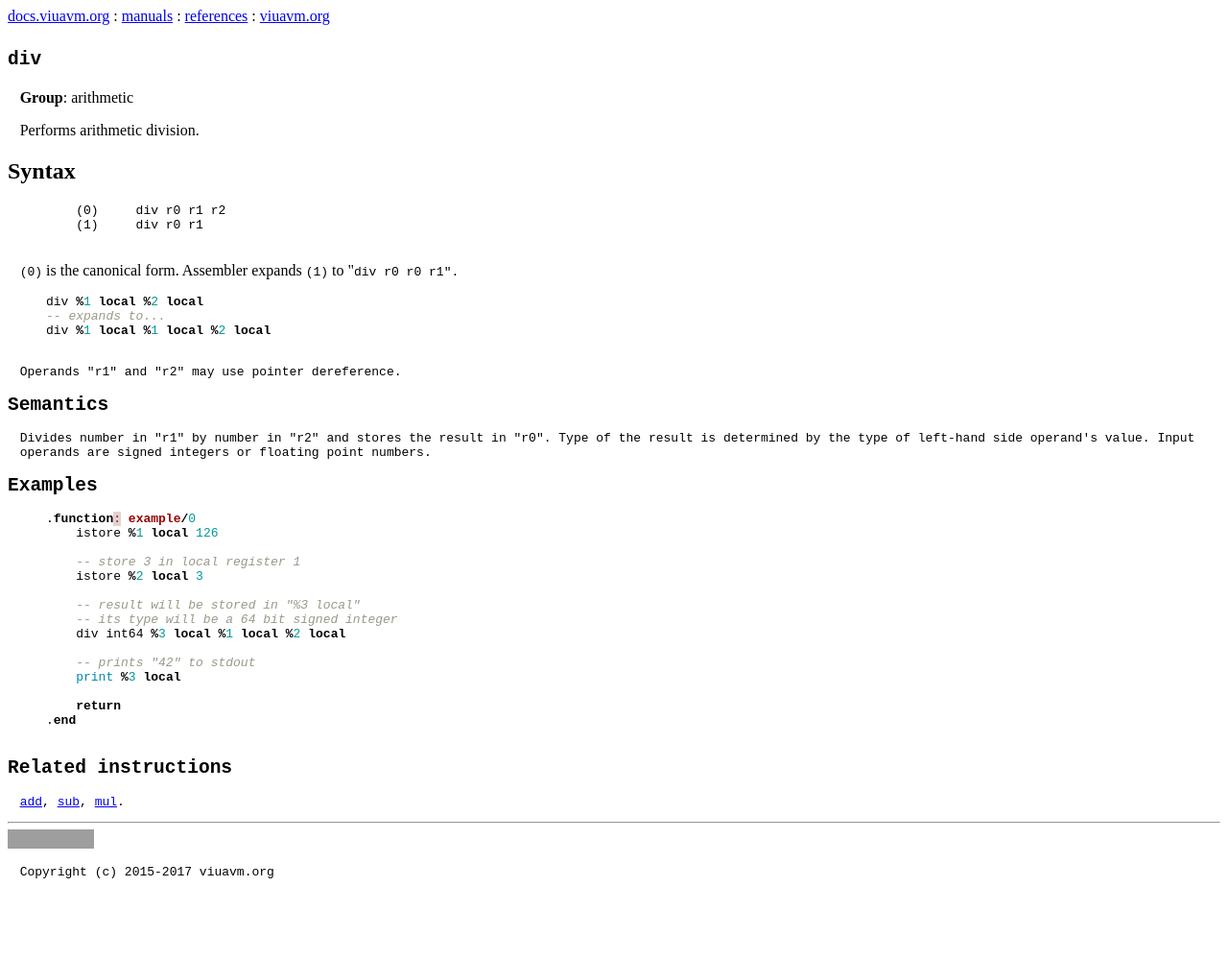
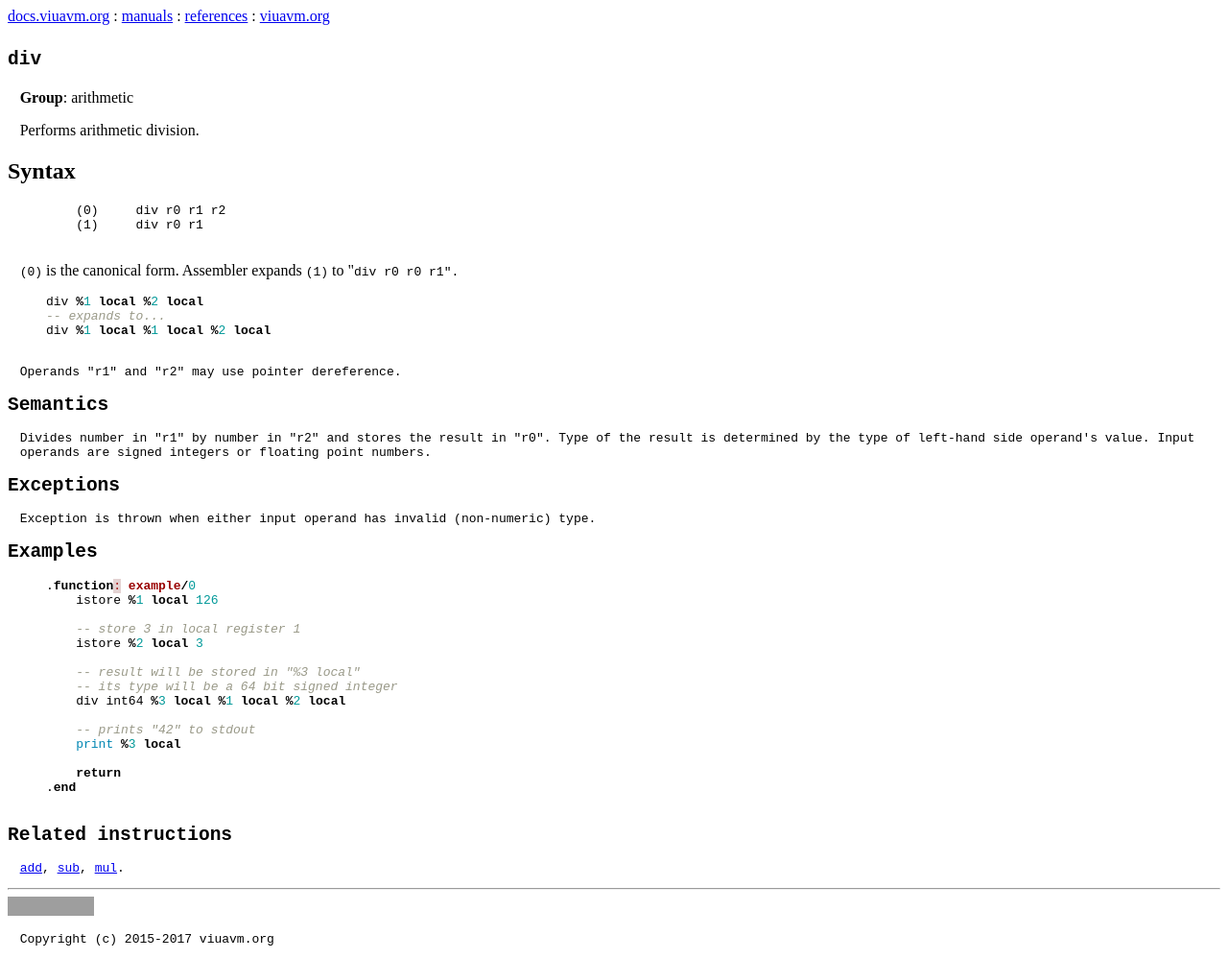
Before and after one commit to marekjm/docs.viuavm.org, a Jekyll site: the page built from _isa/div.html, in a window 1280 px wide. Shown: the whole page at 96% size. Built offline with Jekyll 4.4.1, drawn with Linux system fonts in a browser that asks for light colours; before the commit the page ends 929 px from its top, so only the background shows below that; grey boxes are pictures that could not be loaded.

Commit message:
Add exceptions sections

```diff
--- a/_isa/div.html
+++ b/_isa/div.html
@@ -44,6 +44,14 @@
 </section>
 
 <section class="chapter">
+    <h2> Exceptions </h2>
+
+    <p>
+        Exception is thrown when either input operand has invalid (non-numeric) type.
+    </p>
+</section>
+
+<section class="chapter">
     <h2> Examples </h2>
 
     {% highlight lua %}
```
Also changed, not shown: _isa/add.html (+8 -0 lines).
